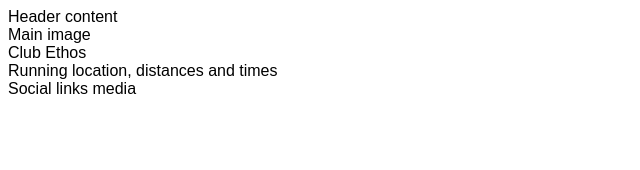
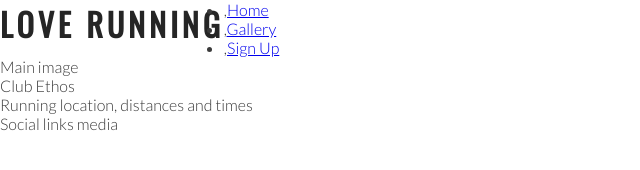
Before and after one commit to KevinDGnanih/love-running, a plain HTML site: page index.html in a window 1280 px wide. Shown: the whole page, without its empty margins (0-640 px from the left). Drawn offline with nearby package versions, Linux system fonts and the light colour scheme.

Commit message:
Add style for headings and logo

```diff
--- a/assets/css/style.css
+++ b/assets/css/style.css
@@ -1,3 +1,27 @@
+@import url('https://fonts.googleapis.com/css2?family=Lato:wght@300&family=Oswald&display=swap');
+
+* {
+    margin: 0;
+    padding: 0;
+    border: none;
+}
+
 body {
-    font-family: Arial, sans-serif;
+    font-family: Lato, sans-serif;
+    font-weight: 300;
+    color: #3a3a3a;
 }
+
+/* headings and logo */
+
+h1, h2 {
+    font-family: Oswald, sans-serif;
+    text-transform: uppercase;
+    letter-spacing: 4px;
+    color: #252525
+}
+
+#logo {
+    float: left;
+    font-size: 200%;
+}
--- a/index.html
+++ b/index.html
@@ -1,5 +1,6 @@
 <!DOCTYPE html>
 <html lang="en">
+
 <head>
     <meta charset="UTF-8">
     <meta http-equiv="X-UA-Compatible" content="IE=edge">
@@ -9,9 +10,22 @@
     <link rel="stylesheet" type="text/css" href="/assets/css/style.css">
     <title>Love Running</title>
 </head>
+
 <body>
 
-   <header>Header content</header>
+    <header>
+        <a href="index.html">
+            <h1 id="logo">Love Running</h1>
+        </a>
+
+        <nav>
+            <ul>
+                <li>,<a href="index.html">Home</a></li>
+                <li>,<a href="#">Gallery</a></li>
+                <li>,<a href="#">Sign Up</a></li>
+            </ul>
+        </nav>
+    </header>
 
     <section>
         Main image
@@ -27,4 +41,5 @@
         Social links media
     </footer>
 </body>
+
 </html>
```
Lines whose indentation alone changed are shown as unchanged.
